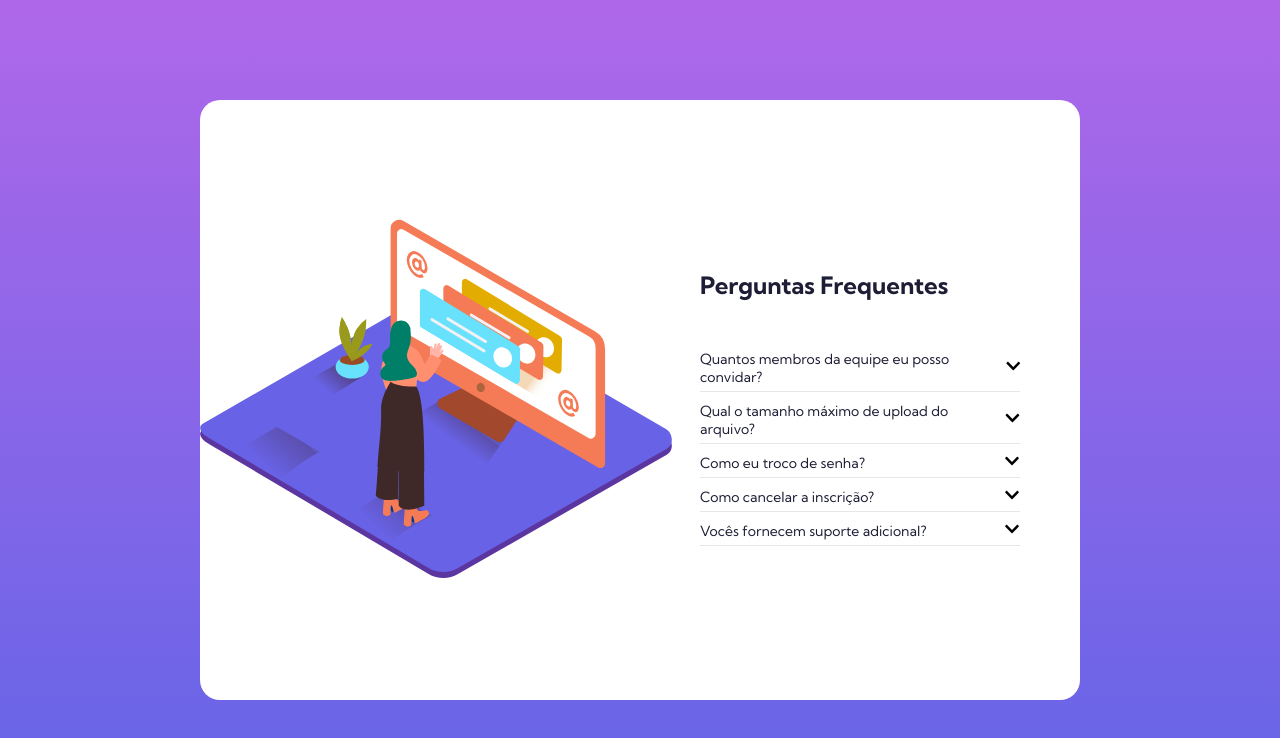
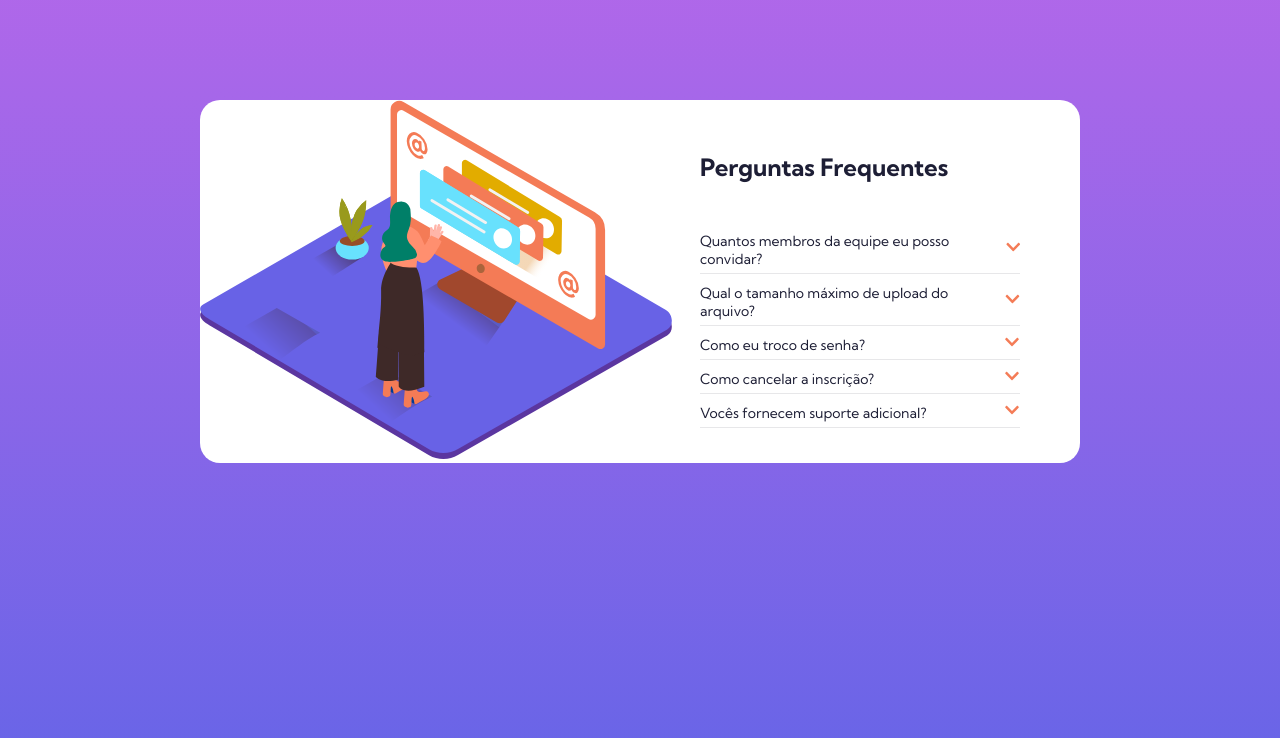
Before and after one commit to anacperdigao/Perguntas-Frequentes, a React (Create React App) app: page / in a window 1280 px wide. Shown: the top 738 px of the page. Built offline with nearby package versions, Linux system fonts and the light colour scheme.

Commit message:
refactor: css

```diff
--- a/src/App.css
+++ b/src/App.css
@@ -1,12 +1,4 @@
 .App {
-  height: 100vh;
-  width: 100vw;
-  padding: 100px 200px;
-  box-sizing: border-box;
-  background: linear-gradient(to bottom, hsl(273, 75%, 66%), hsl(240, 73%, 65%));
-}
-
-.container__geral{
   display: grid;
   grid-template-columns: 50% 50%;
   align-items: center;
--- a/src/App.js
+++ b/src/App.js
@@ -5,12 +5,10 @@ import {ReactComponent as WomanOnline} from './images/illustration-woman-online-
 function App() {
   return (
     <div className="App">
-      <div className='container__geral'>
         <div className='container__imagens'>
           <WomanOnline />
         </div>
         <ContainerPerguntas />
-      </div>
     </div>
   );
 }
--- a/src/Components/PerguntasERespostas/PerguntasERespostas.css
+++ b/src/Components/PerguntasERespostas/PerguntasERespostas.css
@@ -6,6 +6,10 @@
 
 .perguntas:hover{
     color: hsl(14, 88%, 65%);
+}
+
+.clicked{
+    font-weight: 600;
 }
 
 .pergunta-imagem{
@@ -29,3 +33,7 @@
     flex-direction: column;
     justify-content: center;
 }
+
+.icone{
+    color: var(--soft-red);
+}
--- a/src/Components/PerguntasERespostas/index.js
+++ b/src/Components/PerguntasERespostas/index.js
@@ -10,8 +10,8 @@ const PerguntasERespostas = ({pergunta, resposta}) => {
     return(
         <div className='perguntas-respostas'>
             <div onClick={() => setAbreResposta(!abreResposta)} className='pergunta-imagem'>
-                <p className='perguntas'>{pergunta}</p>
-                {abreResposta ? <FaChevronUp/> : <FaChevronDown />}
+                <p className={`${abreResposta ? "clicked perguntas" : "perguntas"}`}>{pergunta}</p>
+                {abreResposta ? <FaChevronUp className='icone' /> : <FaChevronDown className='icone' />}
             </div>
 
             {abreResposta && <p className='respostas'>{resposta}</p>}
--- a/src/index.css
+++ b/src/index.css
@@ -13,9 +13,18 @@
 --light-grayish-blue: hsl(240, 5%, 91%);
 }
 
+*{
+  box-sizing: border-box;
+  background-repeat: no-repeat;
+}
+
 body {
   margin: 0;
   font-family: 'Kumbh Sans' ,sans-serif;
   -webkit-font-smoothing: antialiased;
   -moz-osx-font-smoothing: grayscale;
+  height: 100vh;
+  width: 100vw;
+  padding: 100px 200px;
+  background: linear-gradient(to bottom, hsl(273, 75%, 66%), hsl(240, 73%, 65%));
 }
```
